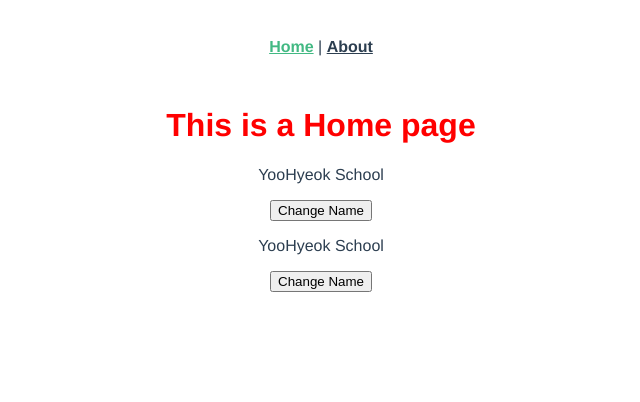
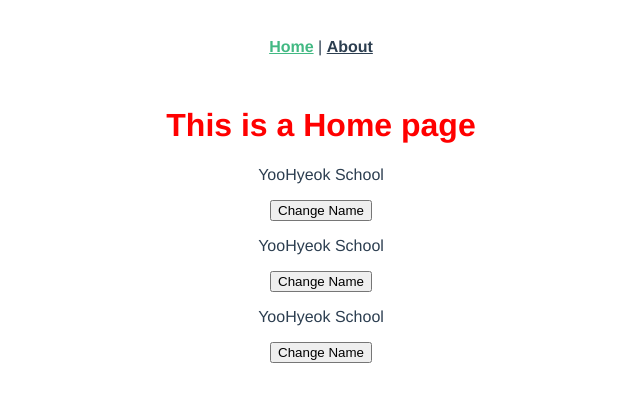
Before and after one commit to YooHyeok/vue2-beginner-basic-cli, a Vue app: page / in a window 1280 px wide. Shown: the top 402 px of the page, without its empty margins (319-959 px from the left). Built offline with nearby package versions, Linux system fonts and the light colour scheme.

Commit message:
feat: `HomeView.vue` - YooHyeokSchool 컴포넌트 참조 및 선언(파스칼 표기법)

```diff
--- a/src/views/HomeView.vue
+++ b/src/views/HomeView.vue
@@ -4,6 +4,7 @@
     <p>{{ name }}</p>
     <button @click="updateName">Change Name</button>
     <yoo-hyeok-school/>
+    <YooHyeokSchool/>
   </div>
 </template>
 <script>
```
